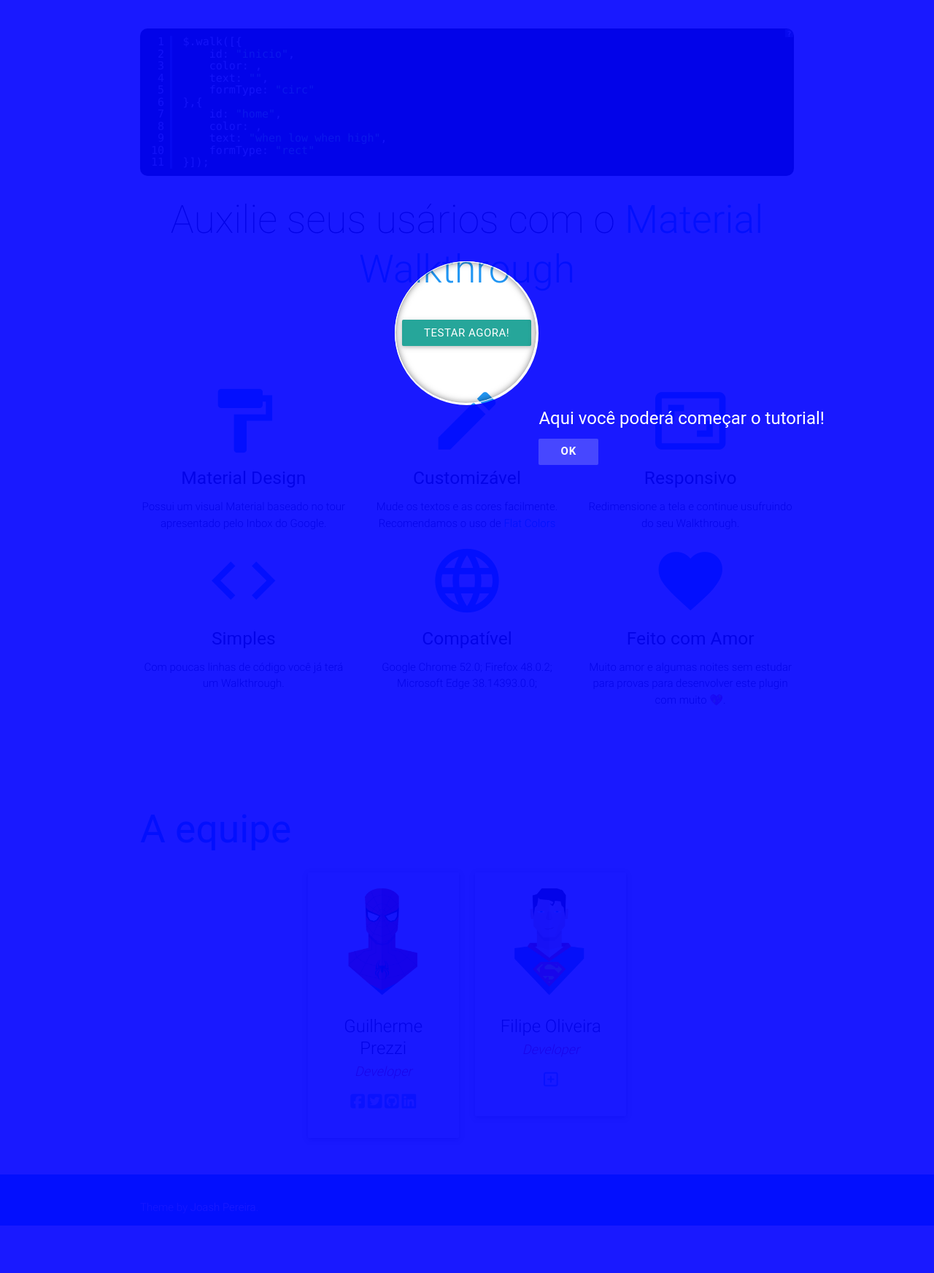
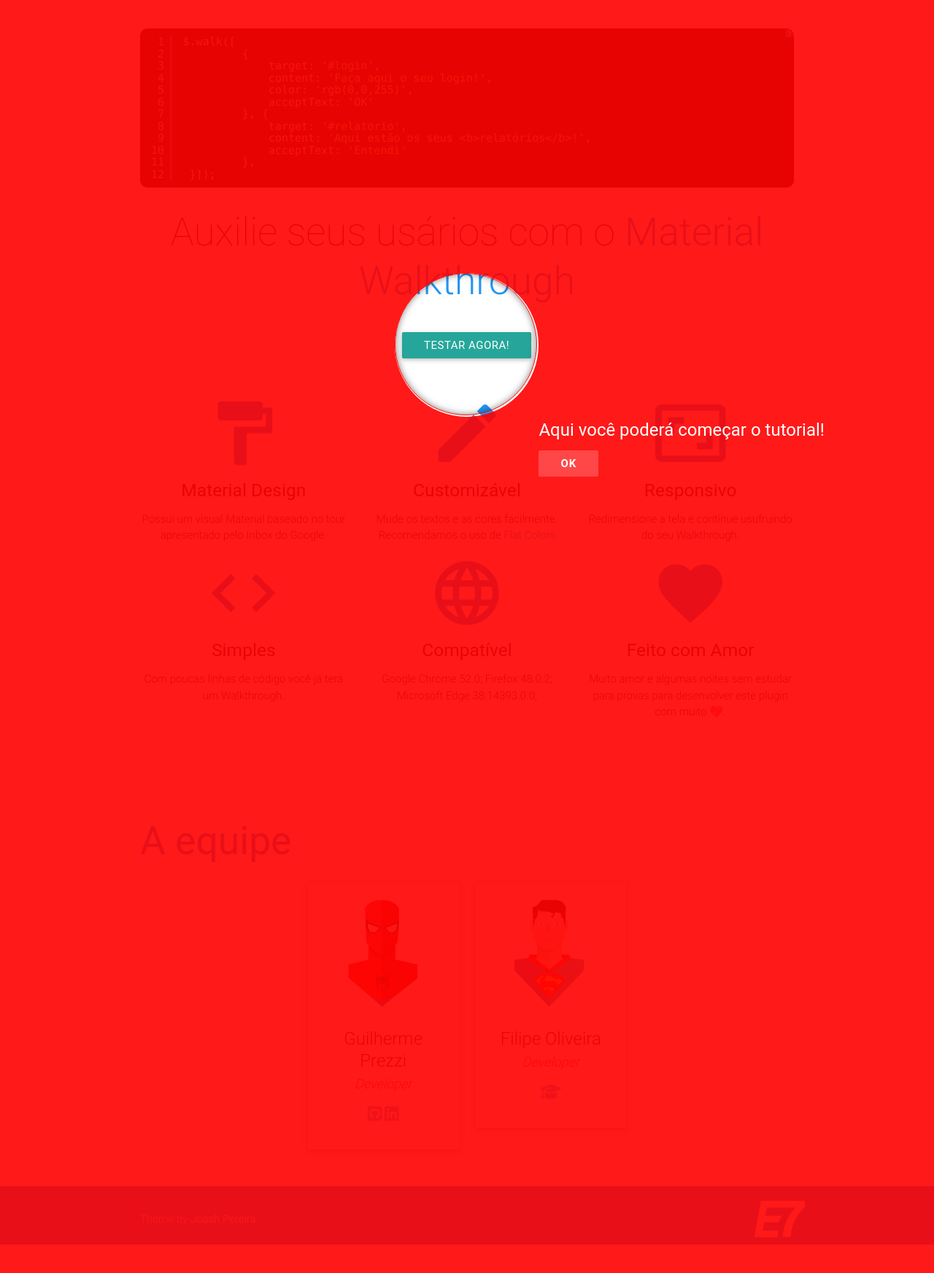
Before and after one commit to essetwide/material-walkthrough, a plain HTML site: page index.html in a window 1280 px wide. Shown: the part 100-1844 px from the top of the page at 73% size. Drawn offline with nearby package versions, Linux system fonts and the light colour scheme; a web font is replaced by a local one.

Commit message:
fix(Pages): Fixing things in demo pages

```diff
--- a/dist/dev_style.css
+++ b/dist/dev_style.css
@@ -50,7 +50,7 @@
     left: 0px;
     width: calc(100% - 2px);
     height: calc(100% - 2px);
-    border: 1px solid white;
+    border: 1px solid red;
     border-radius: 50%;
     box-shadow: inset 0px 0px 10px rgba(0,0,0,0.5);
 }
--- a/index.html
+++ b/index.html
@@ -9,6 +9,9 @@
         <!-- CSS PAGE THEME  -->
         <link href="page_theme/min/plugin-min.css" type="text/css" rel="stylesheet">
         <link href="page_theme/min/custom-min.css" type="text/css" rel="stylesheet" >
+
+        <!-- OWN STYLE -->
+        <link href="page_theme/style.css" type="text/css" rel="stylesheet" >
 
         <!-- GOOGLE ICONS -->
         <link href="https://fonts.googleapis.com/icon?family=Material+Icons" rel="stylesheet">
@@ -83,16 +86,17 @@
                 <div class="row">
                     <div  class="col s12">
                         <pre class="brush: js;">
-                        $.walk([{
-                            id: "inicio",
-                            color: ,
-                            text: "",
-                            formType: "circ"
-                        },{
-                            id: "home",
-                            color: ,
-                            text: "when low when high",
-                            formType: "rect"
+                       $.walk([
+				                {
+				                    target: '#login',
+				                    content: 'Faça aqui o seu login!',
+				                    color: 'rgb(0,0,255)',
+				                    acceptText: 'OK'
+				                }, {
+				                    target: '#relatorio',
+				                    content: 'Aqui estão os seus <b>relatórios</b>!',
+				                    acceptText: 'Entendi'
+				                },
                         }]);
                         </pre>
                         <h2 class="center header text_h2">Auxilie seus usários com o<span class="span_h2"> Material Walkthrough  </span></h2>
@@ -272,12 +276,6 @@
                                 <span class="card-title activator grey-text text-darken-4">Guilherme Prezzi<br/>
                                     <small><em><a class="red-text text-darken-1" href="#">Developer</a></em></small></span>
                                 <p>
-                                    <a class="blue-text text-lighten-2" href="https://www.facebook.com/joash.c.pereira">
-                                        <i class="fa fa-facebook-square"></i>
-                                    </a>
-                                    <a class="blue-text text-lighten-2" href="https://twitter.com/im_joash">
-                                        <i class="fa fa-twitter-square"></i>
-                                    </a>
                                     <a class="blue-text text-lighten-2" href="https://menosprezzi.github.io/" target="_blank">
                                         <i class="fa fa-github-square"></i>
                                     </a>
@@ -299,7 +297,7 @@
                                 </span>
                                 <p>
                                      <a class="blue-text text-lighten-2" href="http://lattes.cnpq.br/6507527573289187" target="_blank">
-                                        <i class="fa fa-plus-square-o"></i>
+                                        <i class="fa fa-graduation-cap"></i>
                                     </a>
                                     <!--a class="blue-text text-lighten-2" href="https://twitter.com/im_joash">
                                         <i class="fa fa-twitter-square"></i>
@@ -358,7 +356,14 @@
             </div>
             <div class="footer-copyright default_color">
                 <div class="container">
-                    Theme by <a class="white-text" href="http://joashpereira.com">Joash Pereira</a>.
+                	<div class="row">
+		                <div class="col s5">
+		                    Theme by <a class="white-text" href="http://joashpereira.com">Joash Pereira</a>.
+		                </div>
+		                <div class="col offset-s6 s1">
+		                    <img class="right-align" src="page_theme/esset.png" height="50px">
+		                </div>
+	                </div>
                 </div>
             </div>
         </footer>
@@ -378,7 +383,7 @@
                 {
                     target: '#inicio',
                     content: 'Aqui você poderá começar o tutorial!',
-                    color: 'rgb(0,0,255)',
+                    color: 'red',
                     acceptText: 'OK'
                 }, {
                     target: '#git',
--- a/page_theme/style.css
+++ b/page_theme/style.css
@@ -1,10 +1,10 @@
-h1 {
+#documentation h1 {
 	font-size: 3em;
     border-bottom: 1px solid #2196f3;
     padding-bottom: 0.3em;
 }
 
-h2 {
+#documentation h2 {
 	font-size: 2em;
     border-bottom: 1px solid #2196f3;
     padding-bottom: 0.3em;
@@ -17,6 +17,10 @@ h2 {
 	font-size: 1.2em;
 }
 
-h2 ~ *{
+#documentation h2 ~ *{
 	margin-left: 20px;
 }
+
+.footer-copyright{
+	padding-bottom: 60px;
+}
```
Also changed, not shown: pages/doc_pt-br.html (+13 -1 lines), page_theme/esset.png (added).
